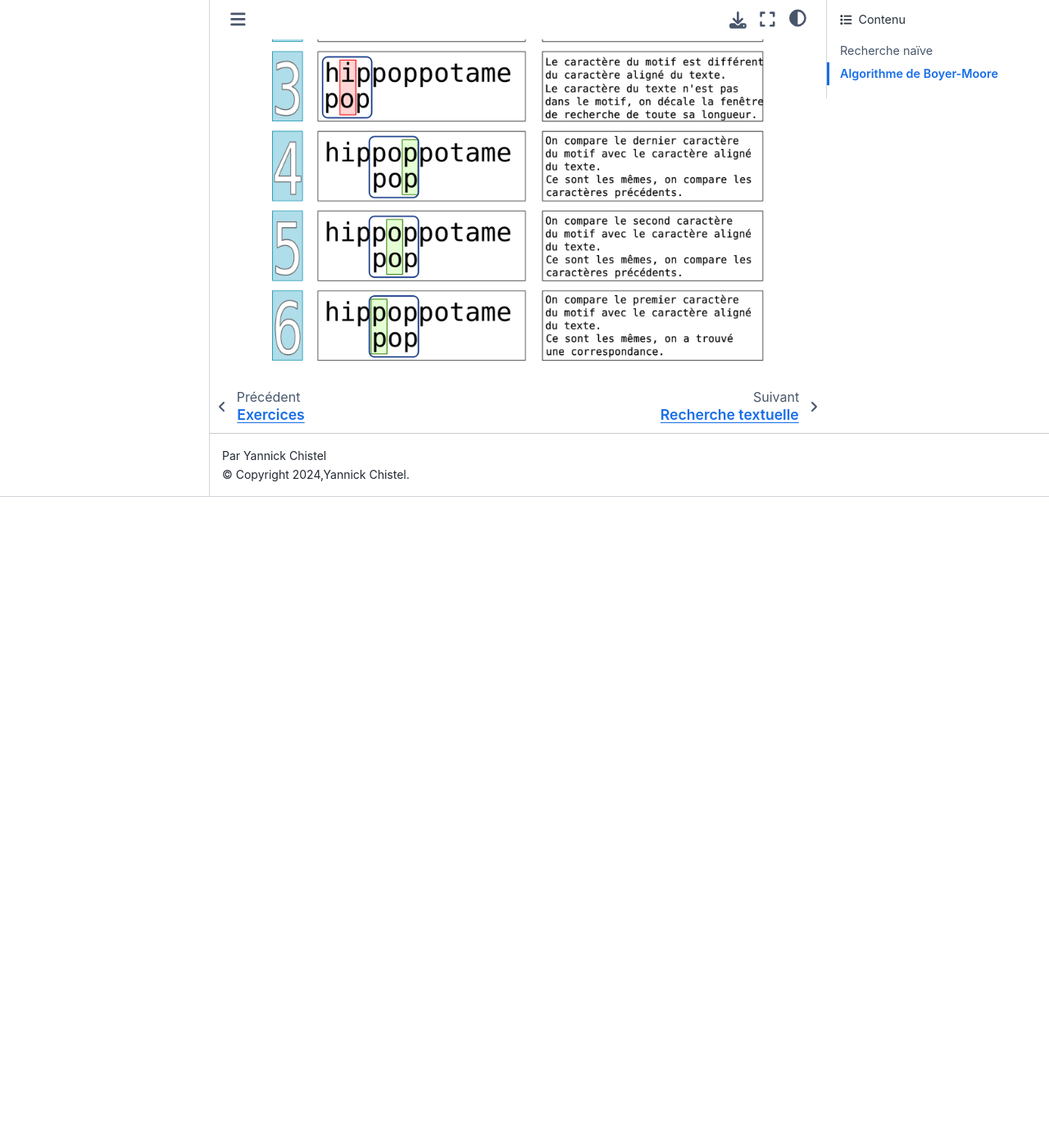
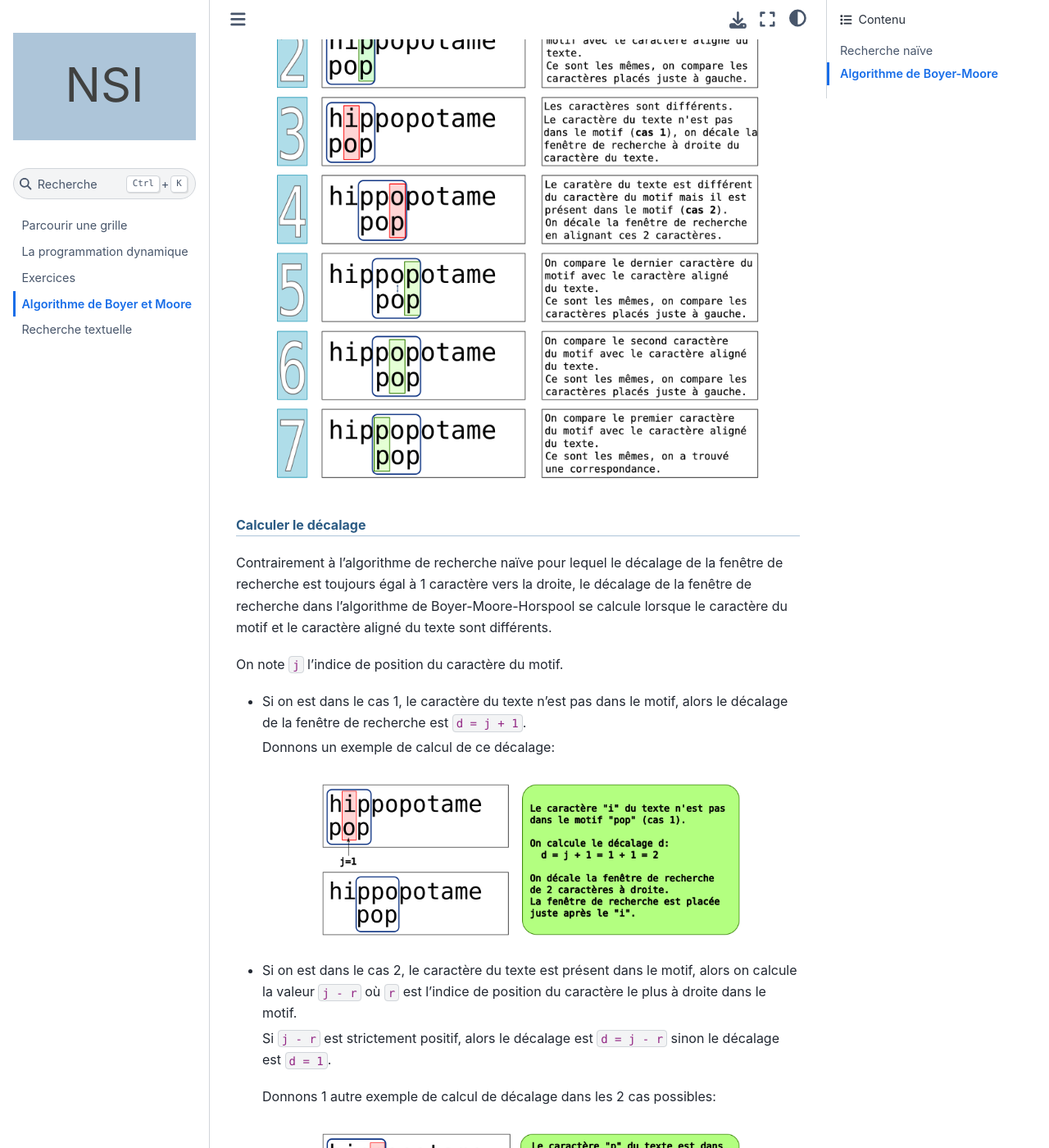
Before and after one commit to ychistel/tnsi_algorithmes_avances, a Sphinx documentation site: the page built from source/content/boyer_moore.rst, in a window 1280 px wide and 1400 px high, scrolled down 2764 px. Shown: the whole window at 82% size. Built offline with Sphinx 7.4.7 and the Sphinx Book theme 1.1.4, drawn with Linux system fonts in a browser that asks for light colours; before the commit the page ends 3370 px from its top, so only the background shows below that; some of the changed text lies outside the part shown.

Commit message:
mise à jour du cours

```diff
--- a/source/content/boyer_moore.rst
+++ b/source/content/boyer_moore.rst
@@ -45,12 +45,14 @@ Algorithme de Boyer-Moore
 
 L'algorithme présenté est une version simplifiée de l'algorithme de Boyer et Moore inventée par Nigel Horspool.
 
+.. rubric:: L'algorithme
+
 L'algorithme repose sur 2 idées principales:
 
 -   On compare le motif avec le texte en se commençant par la fin du motif, c'est à dire de droite à gauche et non de gauche à droite comme pour l'algorithme naïf.
 -   Lorsqu'il n'y a pas de correspondance entre le caractère du motif et le caractère aligné du texte, deux cas se présentent:
 
-    **cas 1**:  le caractère du texte n'est pas dans le motif, alors on décale le motif de toute sa longueur;
+    **cas 1**:  le caractère du texte n'est pas dans le motif, alors on décale le motif juste après le caractère du texte qui n'est pas égal au caractère du motif.
 
     **cas 2**:  le caractère du texte est présent dans le motif, alors on décale le motif de façon à aligner le caractère du texte avec la première occurence du caractère du motif en partant de la droite.
 
@@ -59,3 +61,35 @@ En pratiquant ainsi, on peut éviter de nombreuses comparaisons. Voyons comment
 .. figure:: ../img/recherche_horspool_2.png
     :align: center
     :width: 600
+
+.. rubric:: Calculer le décalage
+
+Contrairement à l'algorithme de recherche naïve pour lequel le décalage de la fenêtre de recherche est toujours égal à 1 caractère vers la droite, le décalage de la fenêtre de recherche dans l'algorithme de Boyer-Moore-Horspool se calcule lorsque le caractère du motif et le caractère aligné du texte sont différents.
+
+On note ``j`` l'indice de position du caractère du motif.
+
+-   Si on est dans le cas 1, le caractère du texte n'est pas dans le motif, alors le décalage de la fenêtre de recherche est ``d = j + 1``.
+
+    Donnons un exemple de calcul de ce décalage:
+
+    .. figure:: ../img/decalage_1.png
+        :align: center
+        :width: 520
+
+-   Si on est dans le cas 2, le caractère du texte est présent dans le motif, alors on calcule la valeur ``j - r`` où ``r`` est l'indice de position du caractère le plus à droite dans le motif.
+
+    Si ``j - r`` est strictement positif, alors le décalage est ``d = j - r`` sinon le décalage est ``d = 1``.
+
+    Donnons 1 autre exemple de calcul de décalage dans les 2 cas possibles:
+
+    .. figure:: ../img/decalage_2.png
+        :align: center
+        :width: 520
+
+        La différence ``j-r`` est positive
+
+    .. figure:: ../img/decalage_3.png
+        :align: center
+        :width: 520
+
+        La différence ``j-r`` est négative
--- a/source/python/recherche_textuelle.py
+++ b/source/python/recherche_textuelle.py
@@ -6,7 +6,7 @@ fichier.close
 def nombre_occurrence(texte,motif):
     compteur = 0
     i = 0
-    while True:
+    while i < len(texte):
         occurrence = texte.find(motif,i)
         if occurrence == -1:
             return compteur
```
Also changed, not shown: source/img/decalage_1.png (added), source/img/decalage_1.svg (added), source/img/decalage_2.png (added), source/img/decalage_2.svg (added), source/img/decalage_3.png (added), source/img/decalage_3.svg (added), source/img/recherche_horspool_2.png, source/img/recherche_horspool_2.svg, source/img/recherche_naive_1.png, source/img/recherche_naive_1.svg, source/img/recherche_naive_2.png, source/img/recherche_naive_2.svg.
